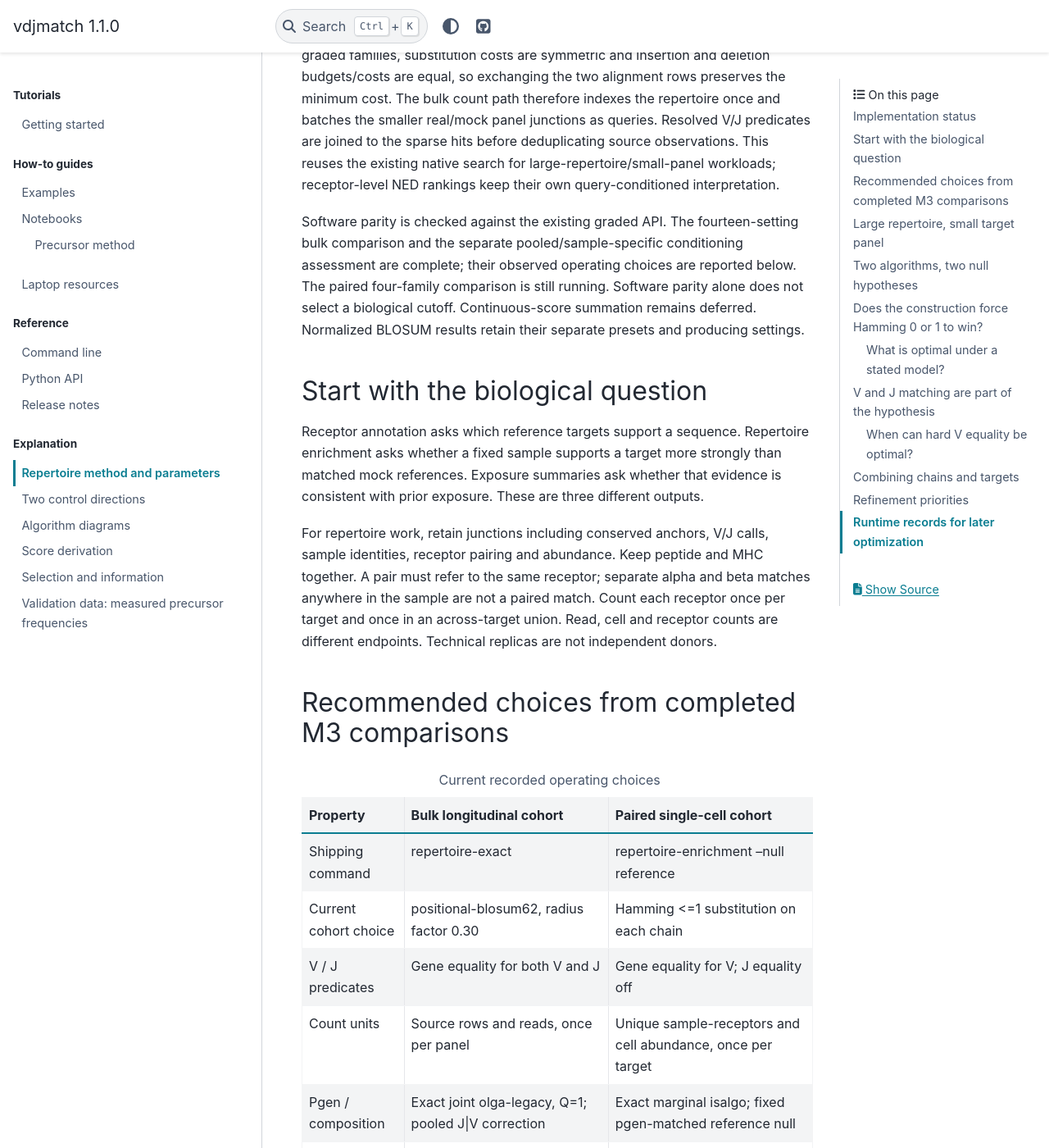
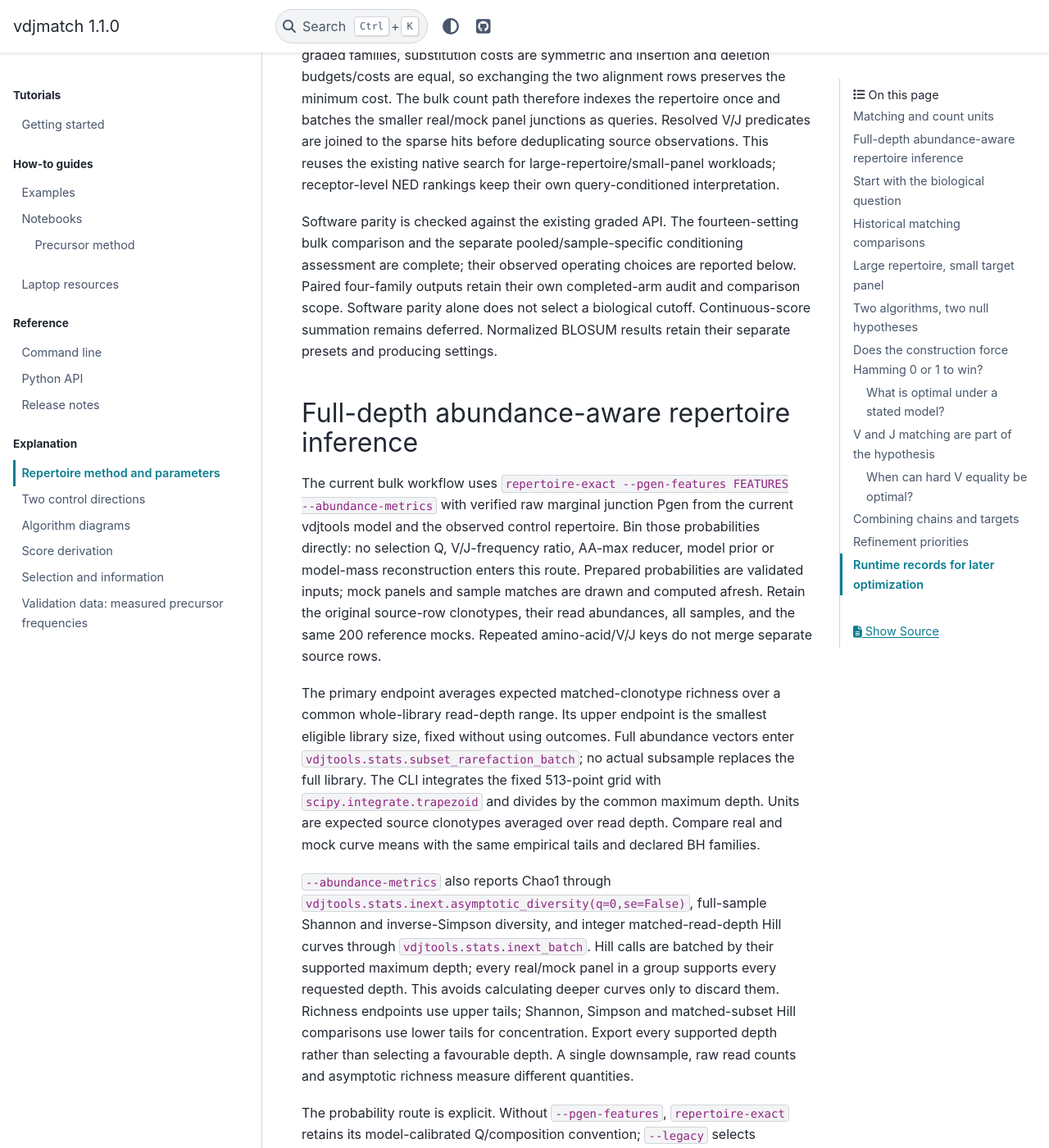
Before and after one commit to antigenomics/vdjmatch, a Sphinx documentation site: the page built from docs/repertoire-method.rst, in a window 1280 px wide and 1400 px high, scrolled down 971 px. Shown: the whole window at 82% size. Built offline with Sphinx 7.4.7 and the PyData theme 0.15.4, drawn with Linux system fonts in a browser that asks for light colours; pages that are not in the unit, such as notebooks, are missing from menus; some of the changed text lies outside the part shown.

Commit message:
Consolidate M3 workflow, bound Hill batches and refine evidence guides

```diff
--- a/docs/cli.rst
+++ b/docs/cli.rst
@@ -3003,6 +3003,9 @@ Outputs include a paginated PDF, page PNGs and an evidence TSV. Install the
 row (replicate -1), 200 distinct mock replicates and one summary. Report mock
 variation as a reference-null distribution, rather than a confidence interval
 for the observed repertoire. A mean curve alone does not show significance.
+An optional ``sample_label`` in the summary changes figure titles; the evidence
+TSV retains the original sample identity for joins and private provenance.
+Review that table separately before sharing it.
 
 Mean rarefied matched richness measures excess discoverable source clonotypes
 at a common whole-library effort. Each type contributes at most one, while
--- a/docs/notebooks.rst
+++ b/docs/notebooks.rst
@@ -28,6 +28,11 @@ Start here
 
 * :download:`Cohort annotation source <../examples/annotation.ipynb>`
 * :download:`Geometry comparison source <../examples/comparison.ipynb>`
+* :download:`Repertoire evidence report source <../examples/repertoire_evidence.ipynb>`:
+  run the shipping report CLI on synthetic final-table fixtures, inspect all
+  200 mock endpoints and verify preservation of recorded P and q values.
+  This offline lesson performs no biological inference. For real final tables,
+  follow :doc:`repertoire-method` and retain the producing manifest.
 
 These small synthetic examples need only the supplied ``examples/inputs``
 files. See :doc:`examples` for the shell commands and input downloads.
--- a/docs/repertoire-method.rst
+++ b/docs/repertoire-method.rst
@@ -1,8 +1,8 @@
 Repertoire enrichment: algorithm and parameter choices
 ======================================================
 
-Implementation status
----------------------
+Matching and count units
+------------------------
 
 The four established comparison families are unit, V-unit, weighted and
 V-weighted. They cross unit/weighted edit-bounded search with absence/presence
@@ -41,10 +41,52 @@ receptor-level NED rankings keep their own query-conditioned interpretation.
 
 Software parity is checked against the existing graded API. The fourteen-setting
 bulk comparison and the separate pooled/sample-specific conditioning assessment
-are complete; their observed operating choices are reported below. The paired
-four-family comparison is still running. Software parity alone does not select
+are complete; their observed operating choices are reported below. Paired
+four-family outputs retain their own completed-arm audit and comparison scope.
+Software parity alone does not select
 a biological cutoff. Continuous-score summation remains deferred. Normalized
 BLOSUM results retain their separate presets and producing settings.
+
+Full-depth abundance-aware repertoire inference
+------------------------------------------------
+
+The current bulk workflow uses ``repertoire-exact --pgen-features FEATURES
+--abundance-metrics`` with verified raw marginal junction Pgen from the current
+vdjtools model and the observed control repertoire. Bin those probabilities
+directly: no selection Q, V/J-frequency ratio, AA-max reducer, model prior or
+model-mass reconstruction enters this route. Prepared probabilities are
+validated inputs; mock panels and sample matches are drawn and computed afresh.
+Retain the original source-row clonotypes, their read abundances, all samples,
+and the same 200 reference mocks. Repeated amino-acid/V/J keys do not merge
+separate source rows.
+
+The primary endpoint averages expected matched-clonotype richness over a common
+whole-library read-depth range. Its upper endpoint is the smallest eligible
+library size, fixed without using outcomes. Full abundance vectors enter
+``vdjtools.stats.subset_rarefaction_batch``; no actual subsample replaces the
+full library. The CLI integrates the fixed 513-point grid with
+``scipy.integrate.trapezoid`` and divides by the common maximum depth. Units
+are expected source clonotypes averaged over read depth. Compare real and mock
+curve means with the same empirical tails and declared BH families.
+
+``--abundance-metrics`` also reports Chao1 through
+``vdjtools.stats.inext.asymptotic_diversity(q=0,se=False)``, full-sample Shannon
+and inverse-Simpson diversity, and integer matched-read-depth Hill curves through
+``vdjtools.stats.inext_batch``. Hill calls are batched by their supported maximum
+depth; every real/mock panel in a group supports every requested depth. This
+avoids calculating deeper curves only to discard them. Richness endpoints use
+upper tails; Shannon, Simpson and matched-subset Hill comparisons use lower
+tails for concentration. Export every supported depth rather than selecting a
+favourable depth. A single downsample, raw read counts and asymptotic richness
+measure different quantities.
+
+The probability route is explicit. Without ``--pgen-features``,
+``repertoire-exact`` retains its model-calibrated Q/composition convention;
+``--legacy`` selects historical reproduction. The flexible
+``repertoire-enrichment --null reference`` adapter retains historical model
+selection when ``--model-source`` is omitted; pass ``--model-source isalgo``
+for its current-model comparison. These alternatives are not interchangeable
+nulls, and completed results retain their producing settings.
 
 Start with the biological question
 ----------------------------------
@@ -61,10 +103,10 @@ in the sample are not a paired match. Count each receptor once per target and
 once in an across-target union. Read, cell and receptor counts are different
 endpoints. Technical replicas are not independent donors.
 
-Recommended choices from completed M3 comparisons
--------------------------------------------------
+Historical matching comparisons
+-------------------------------
 
-.. list-table:: Current recorded operating choices
+.. list-table:: Recorded matching choices under their producing nulls
    :header-rows: 1
    :widths: 20 40 40
 
@@ -85,7 +127,7 @@ Recommended choices from completed M3 comparisons
      - Unique sample-receptors and cell abundance, once per target
    * - Pgen / composition
      - Exact joint olga-legacy, Q=1; pooled J|V correction
-     - Exact marginal isalgo; fixed pgen-matched reference null
+     - Explicit --model-source isalgo; exact marginal Pgen; fixed reference null
    * - Mock settings
      - 200 replicates, seed 42
      - 200 replicates, seed 42
```
Also changed, not shown: CHANGELOG.md (+13 -0 lines), README.md (+16 -0 lines), docs/releases.rst (+15 -0 lines), skills/vdjmatch/SKILL.md (+31 -3 lines), assets/README.md (added), assets/algorithm-overview.png (added), assets/algorithm-overview.svg (added), examples/README.md, 7 other files.
